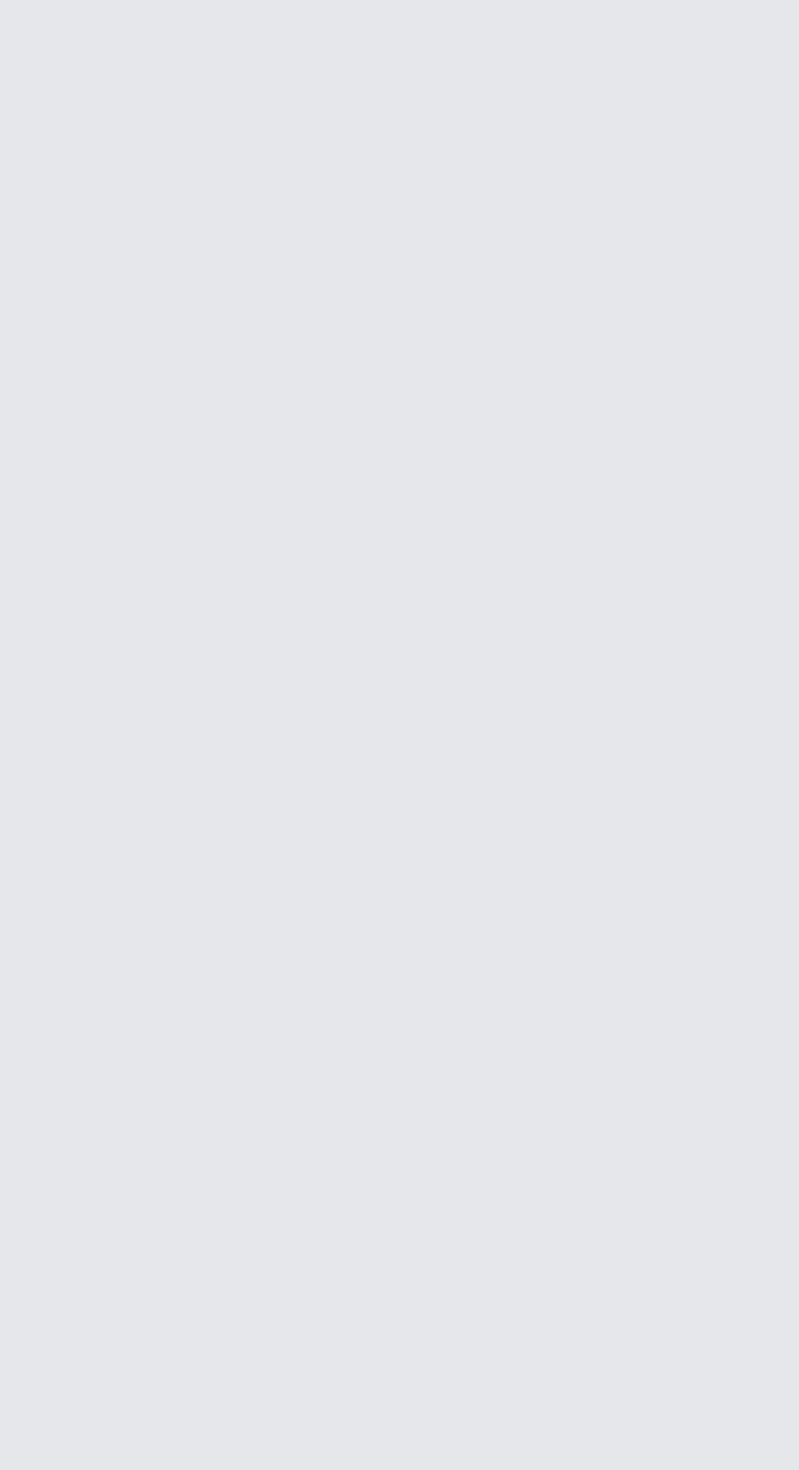
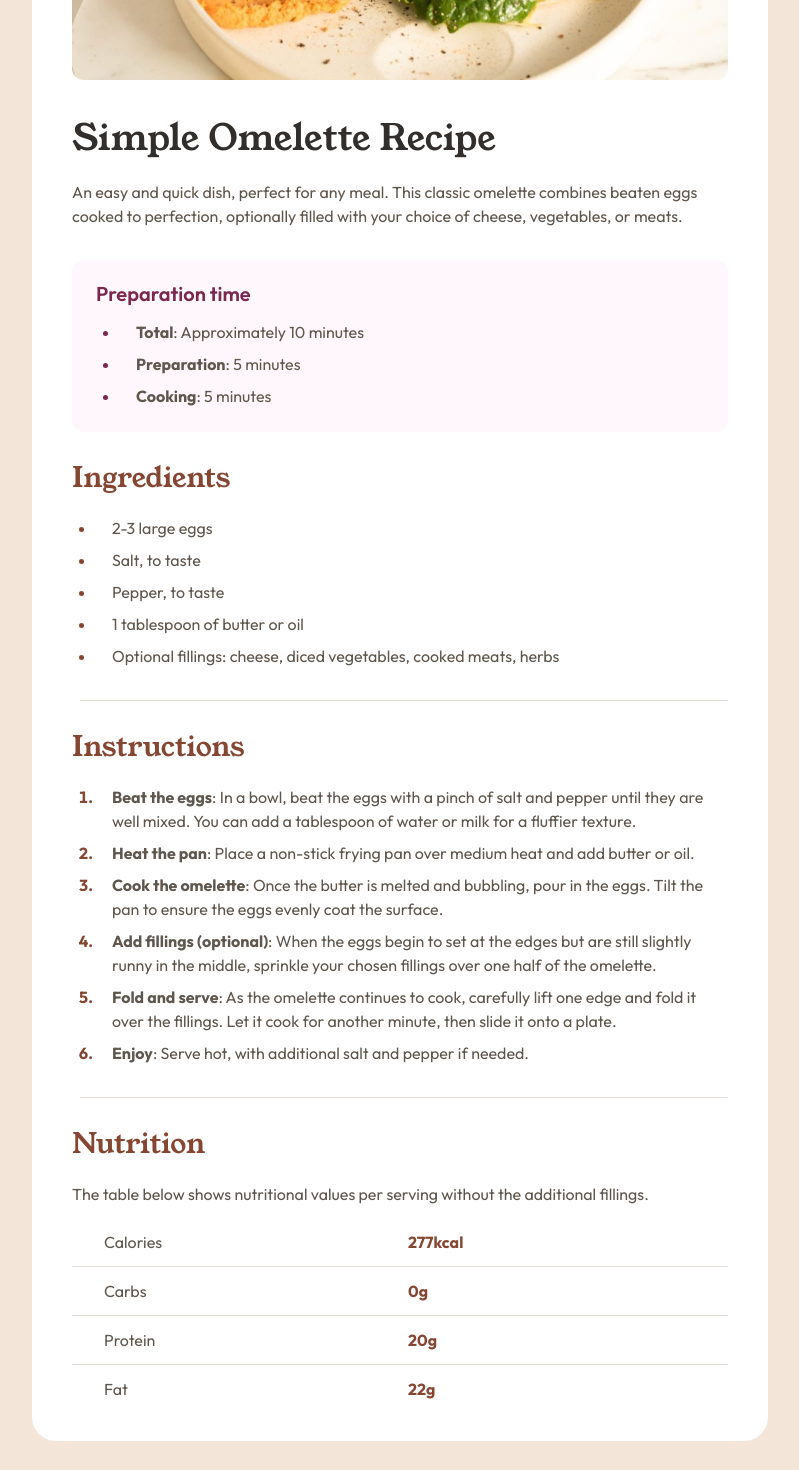
Before and after one commit to SuiteMel/SuiteMel, a SvelteKit app: page /frontend-mentor/recipe-page in a window 1280 px wide. Before the commit this address had no page. Shown: the part 460-1930 px from the top of the page, without its empty margins (240-1039 px from the left). Before the commit the page ends 800 px from the top, so only its background shows below. Built offline with nearby package versions, Linux system fonts and the light colour scheme; a web font is replaced by a local one.

Commit message:
Recipe page from front end mentor, complete

```diff
--- a/src/routes/frontend-mentor/+layout.server.js
+++ b/src/routes/frontend-mentor/+layout.server.js
@@ -7,7 +7,8 @@ export function load() {
       'interactive-rating': 'Interactive rating component',
       'stats-preview': 'Stats preview card component',
       'blog-preview-card': 'Blog preview card',
-      'social-links-profile': 'Social links profile'
+      'social-links-profile': 'Social links profile',
+      'recipe-page': 'Recipe page'
     }
   };
 }
--- /dev/null
+++ b/src/routes/frontend-mentor/recipe-page/+page.svelte
@@ -0,0 +1,129 @@
+<svelte:head>
+  <link href="https://fonts.googleapis.com/css2?family=Outfit:wght@100..900&family=Young+Serif&display=swap" rel="stylesheet">
+</svelte:head>
+
+<script>
+  import image from '$lib/assets/frontend-mentor/image-omelette.jpeg';
+  const recipe = {
+    photo: {
+      src: image,
+      alt: 'Image of an omelette on a plate stuffed with spinach, dill, mushroom, cheese, salmon and other fillings. Served with a red pepper hummus on the side.'
+    },
+    name: 'Simple Omelette Recipe',
+    description: 'An easy and quick dish, perfect for any meal. This classic omelette combines beaten eggs cooked to perfection, optionally filled with your choice of cheese, vegetables, or meats.',
+    time: {
+      'Total': 'Approximately 10 minutes',
+      'Preparation': '5 minutes',
+      'Cooking': '5 minutes'
+    },
+    ingredients: [
+      '2-3 large eggs',
+      'Salt, to taste',
+      'Pepper, to taste',
+      '1 tablespoon of butter or oil',
+      'Optional fillings: cheese, diced vegetables, cooked meats, herbs'
+    ],
+    instructions: {
+      'Beat the eggs' : 'In a bowl, beat the eggs with a pinch of salt and pepper until they are well mixed. You can add a tablespoon of water or milk for a fluffier texture.',
+      'Heat the pan': 'Place a non-stick frying pan over medium heat and add butter or oil.',
+      'Cook the omelette': 'Once the butter is melted and bubbling, pour in the eggs. Tilt the pan to ensure the eggs evenly coat the surface.',
+      'Add fillings (optional)': 'When the eggs begin to set at the edges but are still slightly runny in the middle, sprinkle your chosen fillings over one half of the omelette.',
+      'Fold and serve': 'As the omelette continues to cook, carefully lift one edge and fold it over the fillings. Let it cook for another minute, then slide it onto a plate.',
+      'Enjoy': 'Serve hot, with additional salt and pepper if needed.',
+    },
+    nutrition: {
+      'disclaimer': 'The table below shows nutritional values per serving without the additional fillings.',
+      'values': {
+        'Calories': '277kcal',
+        'Carbs': '0g',
+        'Protein': '20g',
+        'Fat': '22g'
+      }
+    }
+  }
+</script>
+
+<section class="recipe-page grid items-center grow md:py-20 font-['Outfit'] bg-white md:bg-[--stone-light] text-[--stone-medium]">
+  <div class="w-full px-8 pb-10 mx-auto bg-white md:p-10 rounded-3xl box">
+    <div class="-mx-8 md:mx-0">
+      <img class="md:rounded-xl" src="{recipe.photo.src}" alt="{recipe.photo.alt}">
+    </div>
+
+    <h2 class="hdg-1 text-[--stone-dark] mt-10">{recipe.name}</h2>
+    <p class="mt-6">{recipe.description}</p>
+
+    <div class="bg-[--rose-light] p-6 my-8 rounded-xl">
+      <h3 class="mb-4 hdg-3 text-[--rose-dark]">Preparation time</h3>
+      <ul class="ml-2 pl-4 space-y-2 list-disc text-[--rose-dark]">
+        {#each Object.entries(recipe.time) as [type, value]}
+          <li class="pl-4"><p class="text-[--stone-medium]"><span class="font-bold">{type}</span>: {value}</p></li>
+        {/each}
+      </ul>
+    </div>
+
+    <h3 class="hdg-2 text-[--brown] mb-6">Ingredients</h3>
+    <ul class="ml-2 pl-4 space-y-2 list-disc text-[--brown] border-b border-[--stone] mb-8 pb-8">
+      {#each Object.entries(recipe.ingredients) as [key, ingredient]}
+        <li class="pl-4"><p class="text-[--stone-medium]">{ingredient}</p></li>
+      {/each}
+    </ul>
+
+    <h3 class="hdg-2 text-[--brown] mb-6">Instructions</h3>
+    <ol class="ml-2 pl-4 list-decimal space-y-2 text-[--brown] font-bold border-b border-[--stone] mb-8 pb-8">
+      {#each Object.entries(recipe.instructions) as [intro, instruction]}
+        <li class="pl-4"><p class="text-[--stone-medium]">{intro}<span class="font-normal">: {instruction}</span></p></li>
+      {/each}
+    </ol>
+
+    <h3 class="hdg-2 text-[--brown] mb-6">Nutrition</h3>
+    <p class="my-6">{recipe.nutrition.disclaimer}</p>
+    <ul class="divide-y divide-[--stone] -mb-3">
+      {#each Object.entries(recipe.nutrition.values) as [type, value]}
+        <li class="px-8">
+          <p class="grid grid-cols-2 my-3 gap-x-4">
+            <span class="">{type}</span>
+            <span class="font-bold text-[--brown]">{value}</span>
+          </p>
+        </li>
+      {/each}
+    </ul>
+  </div>
+</section>
+
+<style>
+  .recipe-page {
+    --rose-dark: #7A284E;
+    --rose-light: #FFF7FB;
+    --stone-dark: #312E2C;
+    --stone-medium: #5F564D;
+    --stone: #E3DDD7;
+    --stone-light: #F3E5D7;
+    --brown: #854632;
+  }
+
+  .hdg-1 {
+    font-size: 2.25rem;
+    line-height: 1;
+    font-family: 'Young Serif';
+
+    @screen md {
+      font-size: 2.5rem;
+    }
+  }
+
+  .hdg-2 {
+    font-size: 1.75rem;
+    line-height: 1;
+    font-family: 'Young Serif';
+  }
+
+  .hdg-3 {
+    font-size: 1.25rem;
+    line-height: 1;
+    font-weight: 600;
+  }
+
+  .box {
+    max-width: 46rem;
+  }
+</style>
```
Also changed, not shown: src/lib/assets/frontend-mentor/image-omelette.jpeg (added).
